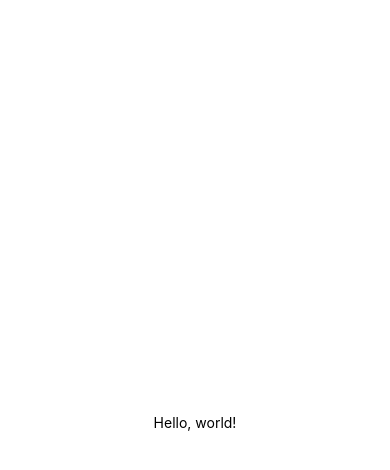
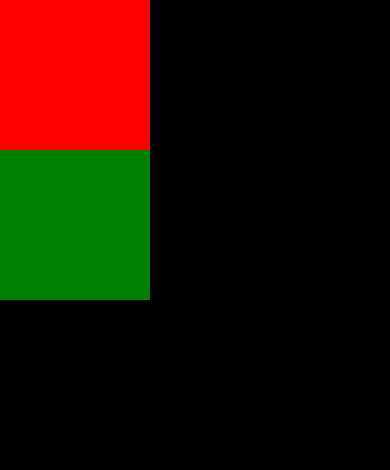
Before and after one commit to zjafei/react_native_notes, a React Native app: screen / in a window 390 px wide. Shown: the top 470 px of the page. Built offline with nearby package versions, Linux system fonts and the light colour scheme.

Commit message:
flexDirection

```diff
--- a/App.js
+++ b/App.js
@@ -1,16 +1,31 @@
 import React, {Component} from 'react';
 import {StyleSheet, Text, View} from 'react-native';
 
-const styles = StyleSheet.create({
-  body: {flex: 1, justifyContent: 'center', alignItems: 'center'},
-});
-
-export default class HelloWorldApp extends Component {
+export default class FlexBox extends Component {
   render() {
     return (
-      <View style={styles.body}>
-        <Text>Hello, world!</Text>
+      <View style={styles.container}>
+        <View style={styles.view1} />
+        <View style={styles.view2} />
       </View>
     );
   }
 }
+
+const styles = StyleSheet.create({
+  container: {
+    flex: 1,
+    // flexDirection: 'row',// flexDirection 默认是 column
+    backgroundColor: 'black',
+  },
+  view1: {
+    height: 150,
+    width: 150,
+    backgroundColor: 'red',
+  },
+  view2: {
+    height: 150,
+    width: 150,
+    backgroundColor: 'green',
+  },
+});
```
